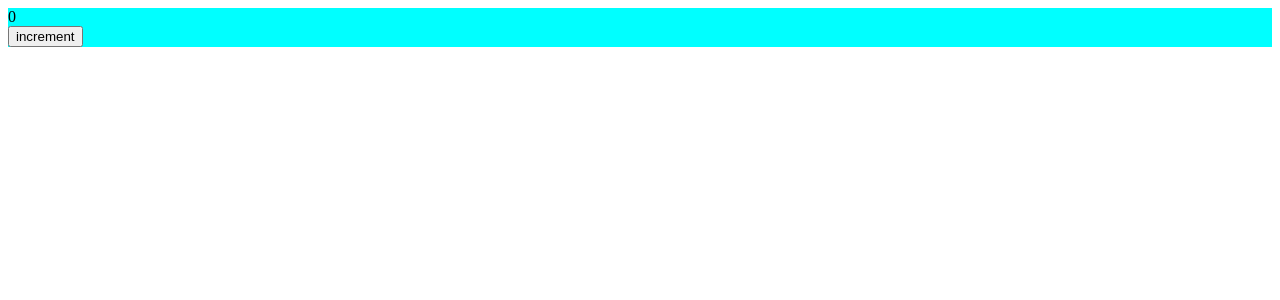
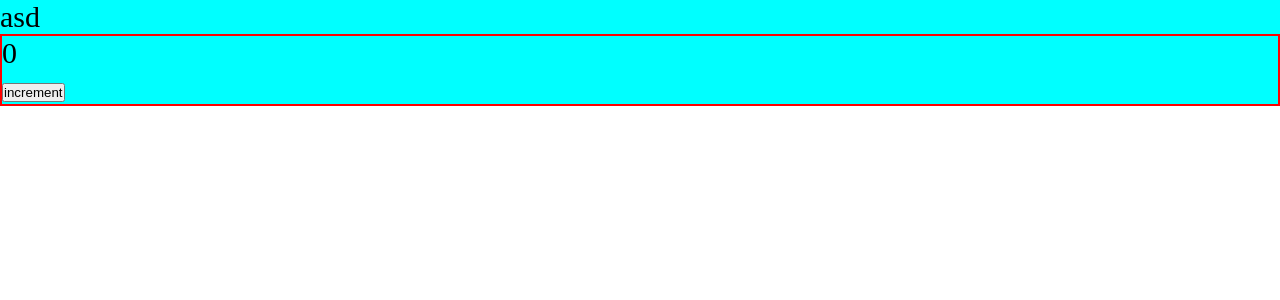
Before and after one commit to SerheyBr/production-project, a React app: page / in a window 1280 px wide. Shown: the top 300 px of the page. Built offline with nearby package versions, Linux system fonts and the light colour scheme; the HTML template or start-up script is replaced by a standard one.

Commit message:
add css modules

```diff
--- a/package.json
+++ b/package.json
@@ -19,6 +19,7 @@
     "@types/webpack-dev-server": "^4.7.2",
     "css-loader": "^6.6.0",
     "html-webpack-plugin": "^5.5.0",
+    "mini-css-extract-plugin": "^2.5.3",
     "sass": "^1.49.9",
     "sass-loader": "^12.6.0",
     "style-loader": "^3.3.1",
--- /dev/null
+++ b/src/App.tsx
@@ -0,0 +1,12 @@
+
+import { Counter } from './components/Counter';
+import './index.scss'
+
+export const App = () => {
+	return (
+		<div className='app'>
+			asd
+			<Counter/>
+		</div>
+	);
+};
--- /dev/null
+++ b/src/components/Counter.module.scss
@@ -0,0 +1,7 @@
+div{
+	background-color: aqua;
+}
+
+.btn{
+	border: 2px solid red;
+}
--- a/src/components/Counter.tsx
+++ b/src/components/Counter.tsx
@@ -1,5 +1,5 @@
 import { useState } from "react";
-import "./counter.scss";
+import classes from "./Counter.module.scss";
 
 export const Counter = () => {
   const [count, setCount] = useState(0);
@@ -8,7 +8,7 @@
     setCount(count + 1);
   };
   return (
-    <div>
+    <div className={classes.btn}>
       <div>{count}</div>
       <button onClick={increment}>increment</button>
     </div>
--- a/src/components/counter.scss
+++ /dev/null
@@ -1,3 +0,0 @@
-div{
-	background-color: aqua;
-}
--- /dev/null
+++ b/src/index.scss
@@ -0,0 +1,9 @@
+*{
+	padding: 0;
+	margin: 0;
+	box-sizing: border-box;
+}
+
+.app{
+	font-size: 30px;
+}
--- a/src/index.tsx
+++ b/src/index.tsx
@@ -1,9 +1,8 @@
 import { render } from "react-dom";
-import { Counter } from "./components/Counter";
+
+import { App } from "./App";
 
 render(
-  <div>
-    <Counter />
-  </div>,
+<App/>,
   document.querySelector("#root")
 );
```
Also changed, not shown: src/global.d.ts (added, +7 -0 lines), 5 other files (tests, documents, lock files or other folders).
